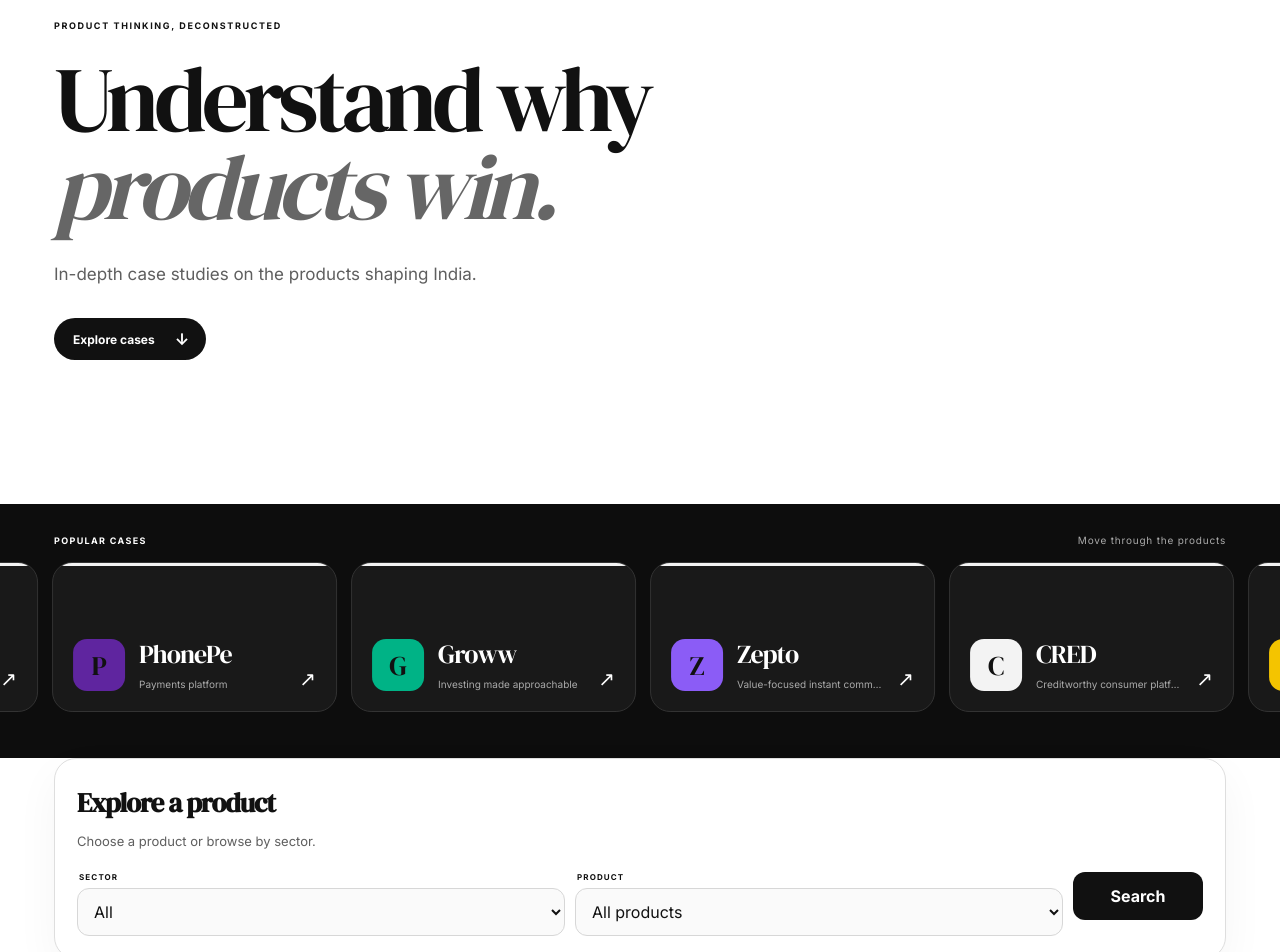
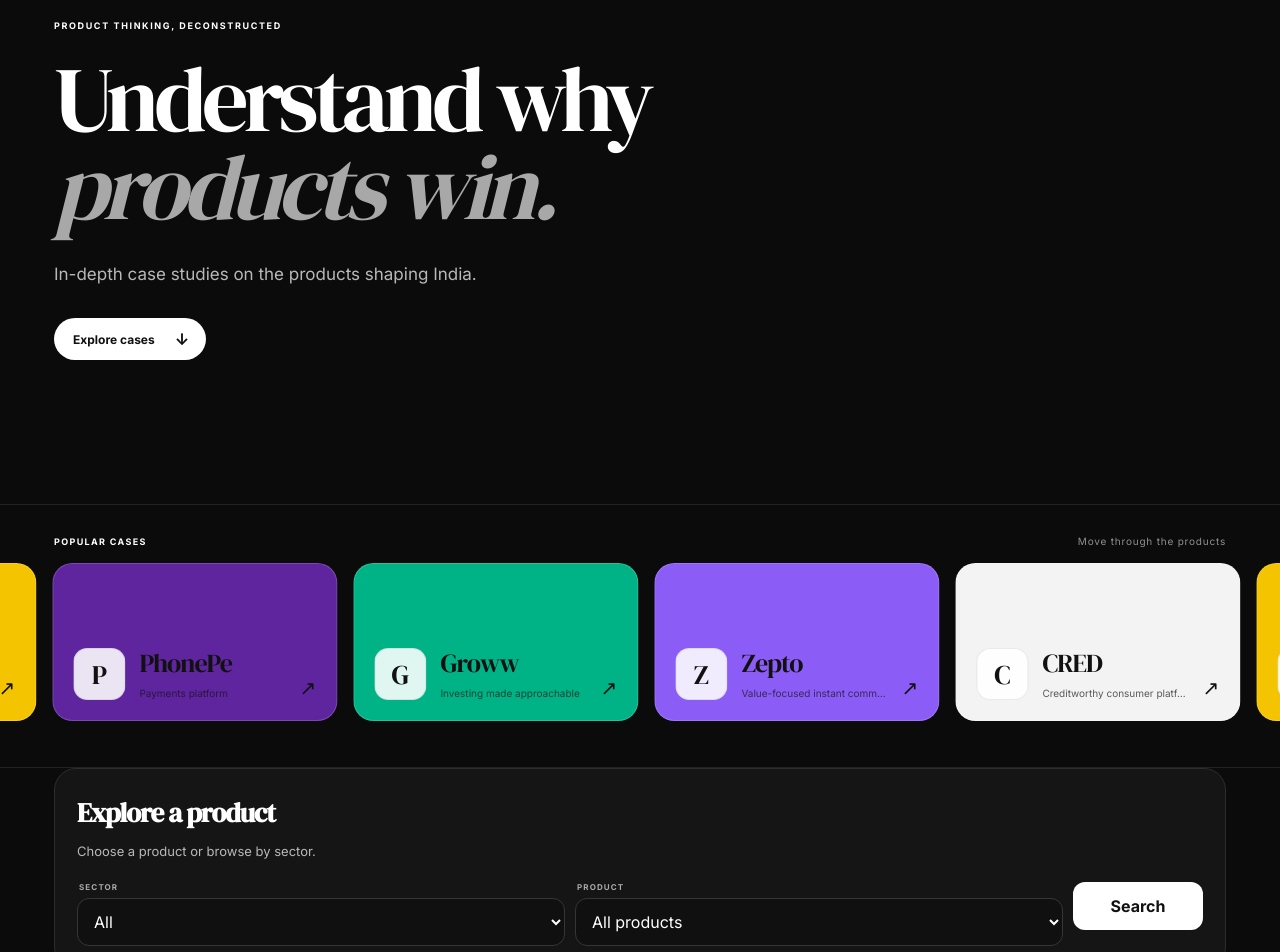
Before and after one commit to richikothari07/Case_craft, a React (Vite) app: page / in a window 1280 px wide. Shown: the part 220-1172 px from the top of the page. Built offline with nearby package versions, Linux system fonts and the light colour scheme.

Commit message:
Add files via upload

```diff
--- a/src/main.jsx
+++ b/src/main.jsx
@@ -155,7 +155,7 @@
         </div>
         <div className="marqueeViewport">
           <div className="marqueeTrack">
-            {[...popularCases,...popularCases].map((c,i)=><button key={`${c.name}-${i}`} className="marqueeCard" onClick={()=>openCase(c)} aria-label={`Open ${c.name} case study`}>
+            {[...popularCases,...popularCases].map((c,i)=><button key={`${c.name}-${i}`} className="marqueeCard" style={{"--case-accent":CASE_ACCENTS[c.name]||"#ffffff"}} onClick={()=>openCase(c)} aria-label={`Open ${c.name} case study`}>
               <div className="marqueeLogo" style={{"--case-accent":CASE_ACCENTS[c.name]||"#ffffff"}}><ProductLogo name={c.name}/></div>
               <div className="marqueeText"><strong>{c.name}</strong><span>{c.tag}</span></div>
               <span className="marqueeArrow">↗</span>
--- a/src/styles.css
+++ b/src/styles.css
@@ -290,3 +290,40 @@
 .marqueeArrow{color:var(--case-accent,#fff)!important}
 .cardLogo img{width:auto;height:30px;max-width:120px;object-fit:contain;filter:none!important}
 .cardLogo span{width:34px;height:34px;border-radius:10px;background:#111;color:#fff;display:grid;place-items:center;font-family:"DM Serif Display",Georgia,serif;font-size:20px}
+
+
+/* Final homepage treatment: dark canvas + colorful product cards */
+body{background:#0b0b0b;color:#fff}
+.topbar{background:rgba(11,11,11,.94);border-bottom-color:#262626;color:#fff}
+.wordmarkCase{color:#fff!important}.wordmarkCraft{color:#aaa!important;opacity:1}
+.back{color:#fff}
+.shell{background:#0b0b0b}
+.heroEyebrow,.eyebrow{color:#fff!important}
+.hero h1{color:#fff}.hero h1 em{color:#a8a8a8}
+.heroCopy,.exploreHint{color:#b8b8b8}
+.heroExplore,.searchButton{background:#fff;color:#111}
+.controls{background:#151515;border-color:#2d2d2d;box-shadow:none;color:#fff}
+.explorePrompt{color:#fff}.selectRow label>span{color:#aaa!important}
+.selectRow select{background:#101010;color:#fff;border-color:#363636}
+.selectRow select option{background:#101010;color:#fff}
+.sectionHead h2{color:#fff}.muted{color:#8e8e8e}
+.quickSuggestions{color:#fff}.suggestionChip{background:#151515;border-color:#303030;color:#fff}
+.results .card{background:#151515;color:#fff;border-color:#2d2d2d;box-shadow:none}
+.results .card h3,.cardFoot{color:#fff}.card p:not(.tagline){color:#aaa}.sector{color:#8f8f8f}.tagline{color:#fff!important}
+.cardFoot{border-color:#303030}
+
+.popularMarquee{background:#0b0b0b!important;color:#fff!important;border-top:1px solid #222;border-bottom:1px solid #222}
+.marqueeHeader .eyebrow{color:#fff!important}.marqueeHint{color:#8f8f8f!important}
+.marqueeTrack{gap:16px}
+.marqueeCard{background:var(--case-accent,#ffffff)!important;color:#111!important;border:1px solid rgba(255,255,255,.16)!important;min-height:158px;box-shadow:none;transition:transform .25s ease,filter .25s ease,box-shadow .25s ease}
+.marqueeCard:before{display:none}
+.marqueeCard:hover{background:var(--case-accent,#ffffff)!important;filter:brightness(.96);box-shadow:0 16px 30px rgba(0,0,0,.35);transform:translateY(-5px)}
+.marqueeLogo{background:rgba(255,255,255,.88)!important;border:1px solid rgba(0,0,0,.08)}
+.marqueeLogo img{filter:none!important}
+.marqueeLogo span{color:#111!important}
+.marqueeText strong{color:#111!important}.marqueeText span{color:rgba(17,17,17,.68)!important}.marqueeArrow{color:#111!important}
+
+/* keep case-study pages readable; the dark treatment is for the landing page */
+.caseShell{background:#fff;color:#111}
+.caseShell .wordmarkCase{color:#111!important}.caseShell .wordmarkCraft{color:#111!important;opacity:.58}
+footer{background:#0b0b0b;color:#888;border-color:#262626}
```
